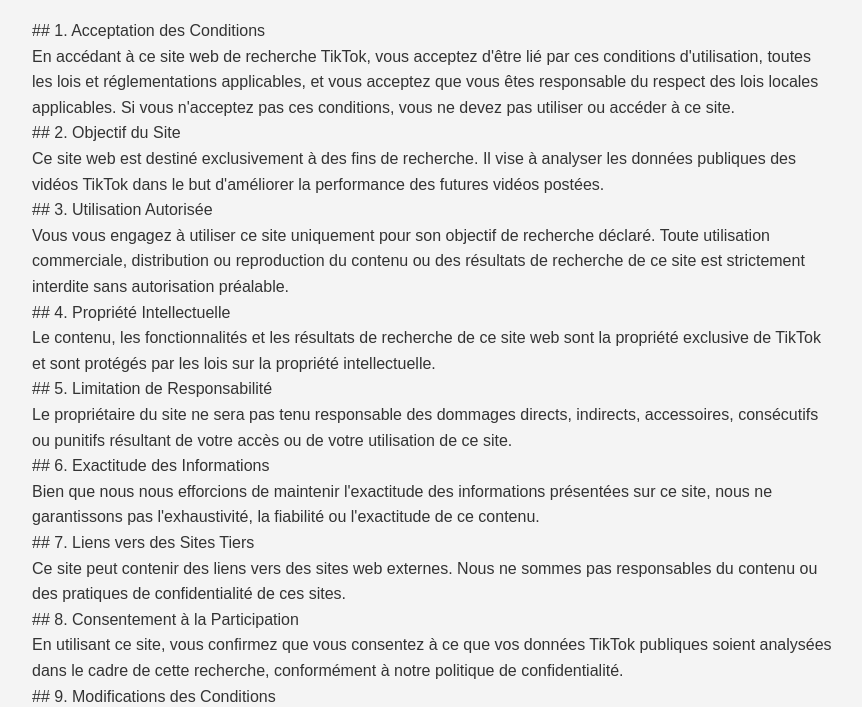
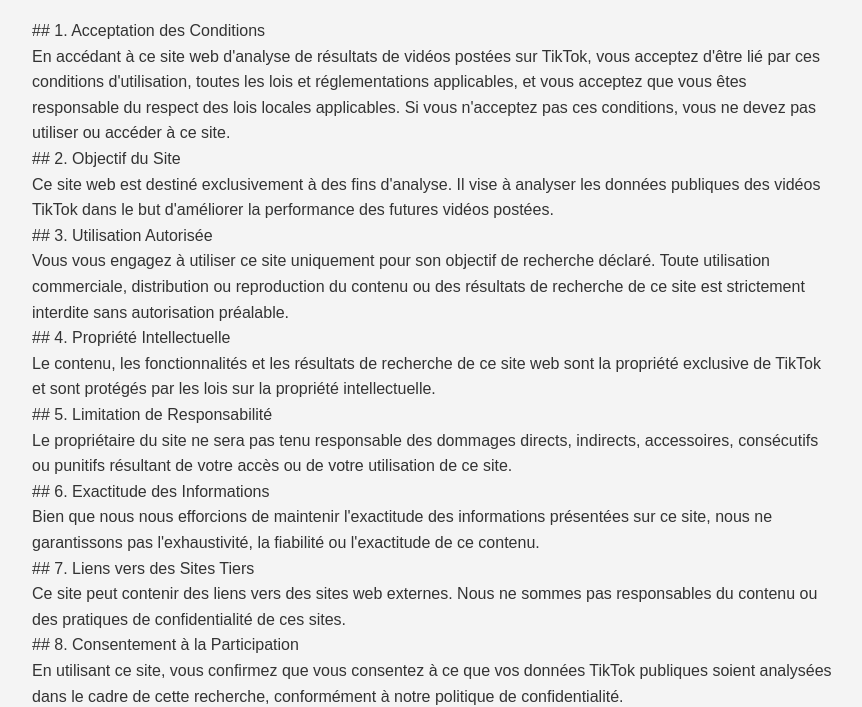
Before and after one commit to benjam67/tiktok-data, a plain HTML site: page terms.html in a window 1280 px wide. Shown: the part 96-803 px from the top of the page, without its empty margins (208-1070 px from the left). Drawn offline with Linux system fonts and the light colour scheme.

Commit message:
Update terms.html

```diff
--- a/terms.html
+++ b/terms.html
@@ -10,11 +10,11 @@
     <h1>Conditions d'utilisation</h1>
     <p>## 1. Acceptation des Conditions <br>
 
-        En accédant à ce site web de recherche TikTok, vous acceptez d'être lié par ces conditions d'utilisation, toutes les lois et réglementations applicables, et vous acceptez que vous êtes responsable du respect des lois locales applicables. Si vous n'acceptez pas ces conditions, vous ne devez pas utiliser ou accéder à ce site. <br>
+        En accédant à ce site web d'analyse de résultats de vidéos postées sur TikTok, vous acceptez d'être lié par ces conditions d'utilisation, toutes les lois et réglementations applicables, et vous acceptez que vous êtes responsable du respect des lois locales applicables. Si vous n'acceptez pas ces conditions, vous ne devez pas utiliser ou accéder à ce site. <br>
 
         ## 2. Objectif du Site<br>
 
-        Ce site web est destiné exclusivement à des fins de recherche. Il vise à analyser les données publiques des vidéos TikTok dans le but d'améliorer la performance des futures vidéos postées.<br>
+        Ce site web est destiné exclusivement à des fins d'analyse. Il vise à analyser les données publiques des vidéos TikTok dans le but d'améliorer la performance des futures vidéos postées.<br>
 
         ## 3. Utilisation Autorisée<br>
 
@@ -52,7 +52,7 @@
 
         Pour toute question concernant ces conditions d'utilisation, veuillez nous contacter à ben.aub @ gmail.com.<br>
 
-        Dernière mise à jour : 12/10/2024
+        Dernière mise à jour : 17/10/2024
     </p>
     <a href="index.html">Retour à l'accueil</a>
 </body>
```
